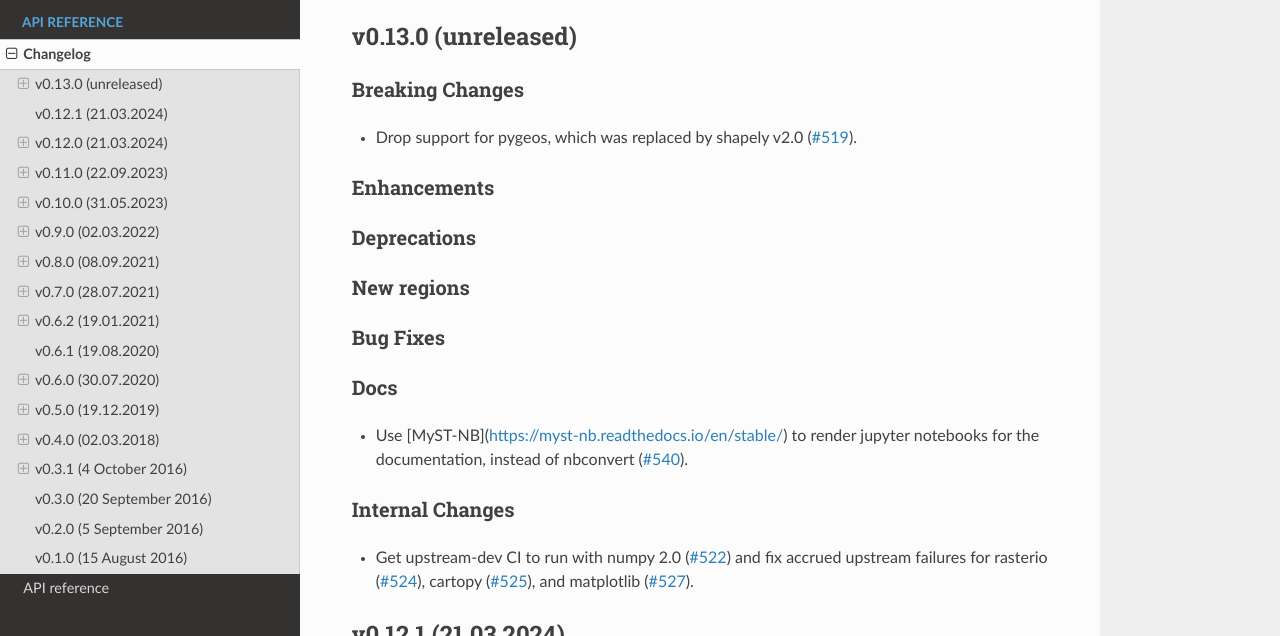
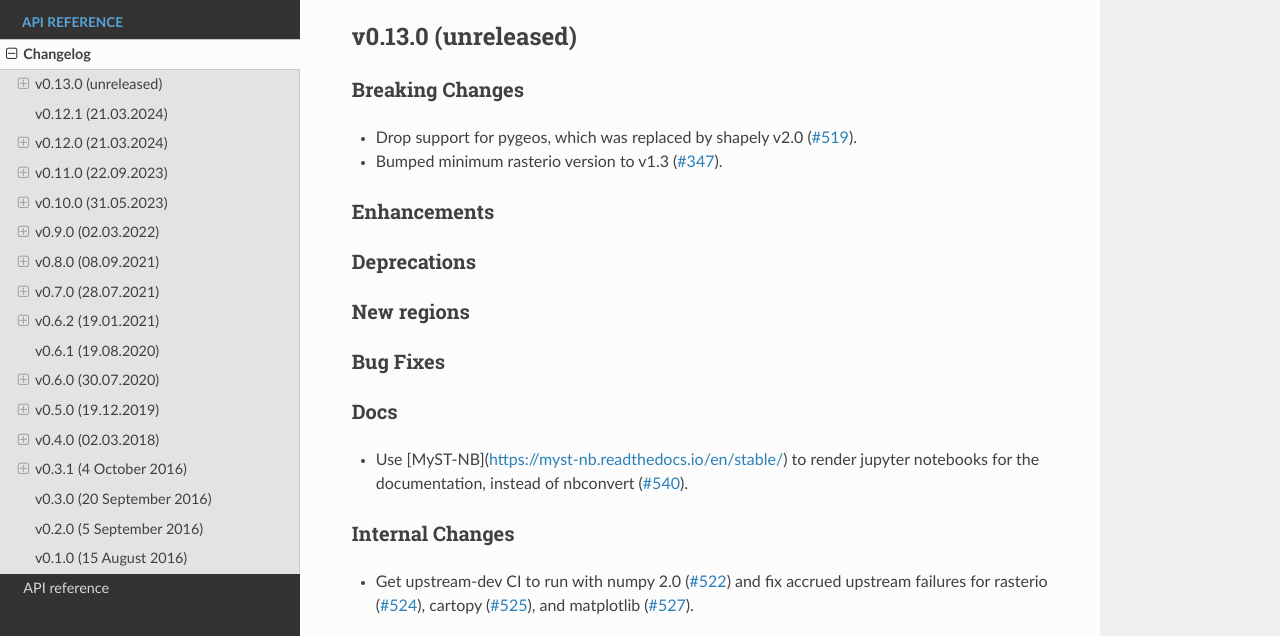
Before and after one commit to regionmask/regionmask, a Sphinx documentation site: the page built from docs/changelog.rst, in a window 1280 px wide and 900 px high, cut to the strip 264-900 px from the top of the window. Built offline with Sphinx 7.4.7 and the Read the Docs theme 2.0.0, drawn with Linux system fonts in a browser that asks for light colours; the version number could not be read and is left out.

Commit message:
bump rasterio to v1.3 (#541)

```diff
--- a/CHANGELOG.rst
+++ b/CHANGELOG.rst
@@ -18,6 +18,7 @@
 ~~~~~~~~~~~~~~~~
 
 - Drop support for pygeos, which was replaced by shapely v2.0 (:pull:`519`).
+- Bumped minimum rasterio version to v1.3 (:issue:`347`).
 
 Enhancements
 ~~~~~~~~~~~~
--- a/docs/installation.rst
+++ b/docs/installation.rst
@@ -9,7 +9,7 @@
 - `numpy <http://www.numpy.org/>`__ (1.21 or later)
 - `packaging <https://packaging.pypa.io/en/latest/>`__ (21.3 or later)
 - `pooch <https://www.fatiando.org/pooch/latest/>`__ (1.4 or later)
-- `rasterio <https://rasterio.readthedocs.io/>`__ (1.2 or later)
+- `rasterio <https://rasterio.readthedocs.io/>`__ (1.3 or later)
 - `shapely <http://toblerity.org/shapely/>`__ (1.8 or later)
 - `xarray <http://xarray.pydata.org/>`__ (0.20 or later)
 
--- a/requirements.txt
+++ b/requirements.txt
@@ -6,6 +6,6 @@
 numpy >= 1.21
 packaging >= 21.3
 pooch >= 1.4
-rasterio >= 1.2
+rasterio >= 1.3
 shapely >= 1.8
 xarray >= 0.20
--- a/setup.cfg
+++ b/setup.cfg
@@ -32,7 +32,7 @@
     numpy >= 1.21
     packaging >= 21.3
     pooch >= 1.4
-    rasterio >= 1.2
+    rasterio >= 1.3
     shapely >= 1.8
     xarray >= 0.20
 
```
Also changed, not shown: 1 other file.
